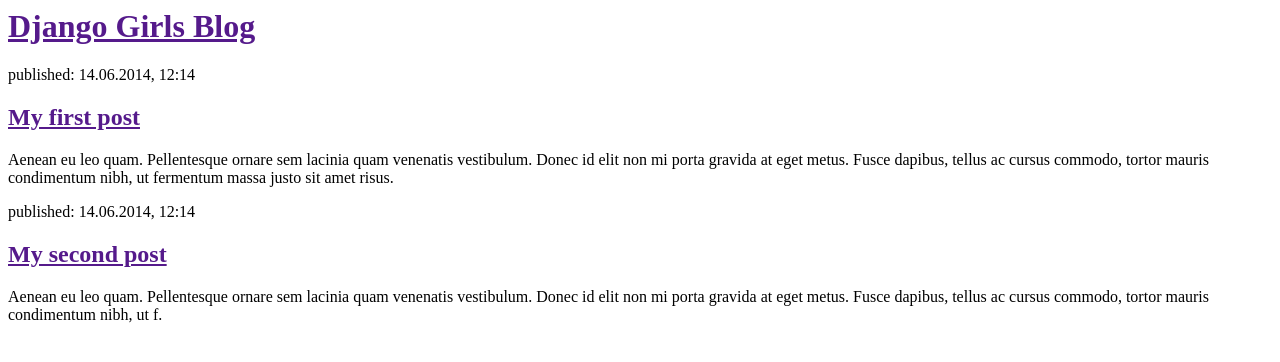
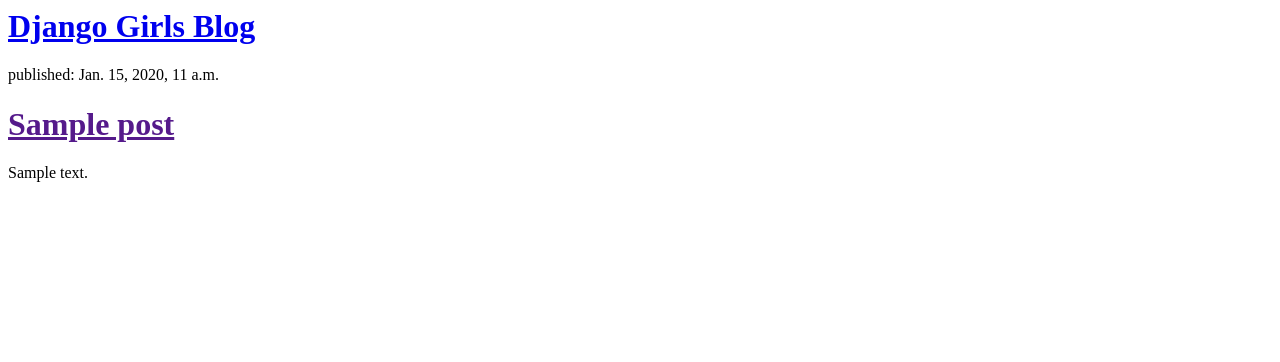
Before and after one commit to wiolajazwiecka/my_first_blog, a Django app: page / in a window 1280 px wide. Shown: the top 362 px of the page. Run offline with Django 3.2, Linux system fonts and the light colour scheme; tables that the repository leaves empty hold one stand-in row (values such as "Sample post").

Commit message:
add post on blog

```diff
--- a/blog/templates/blog/post_list.html
+++ b/blog/templates/blog/post_list.html
@@ -3,20 +3,19 @@
         <title>Django Girls blog</title>
     </head>
     <body>
-        <div>
-            <h1><a href="">Django Girls Blog</a></h1>
-        </div>
+
 
         <div>
-            <p>published: 14.06.2014, 12:14</p>
-            <h2><a href="">My first post</a></h2>
-            <p>Aenean eu leo quam. Pellentesque ornare sem lacinia quam venenatis vestibulum. Donec id elit non mi porta gravida at eget metus. Fusce dapibus, tellus ac cursus commodo, tortor mauris condimentum nibh, ut fermentum massa justo sit amet risus.</p>
-        </div>
+    <h1><a href="/">Django Girls Blog</a></h1>
+</div>
 
-        <div>
-            <p>published: 14.06.2014, 12:14</p>
-            <h2><a href="">My second post</a></h2>
-            <p>Aenean eu leo quam. Pellentesque ornare sem lacinia quam venenatis vestibulum. Donec id elit non mi porta gravida at eget metus. Fusce dapibus, tellus ac cursus commodo, tortor mauris condimentum nibh, ut f.</p>
+{% for post in nazwa %}
+    <div>
+        <p>published: {{ post.published_date }}</p>
+        <h1><a href="">{{ post.title }}</a></h1>
+        <p>{{ post.text|linebreaksbr }}</p>
+    </div>
+{% endfor %}
         </div>
     </body>
 </html>
--- a/blog/views.py
+++ b/blog/views.py
@@ -1,5 +1,6 @@
+from .models import Post
 from django.shortcuts import render
 def post_list(request):
-    return render(request, 'blog/post_list.html', {})
-
+    wszystkie_posty=Post.objects.all()
+    return render(request, 'blog/post_list.html', {"nazwa":wszystkie_posty})
 # Create your views here.
```
